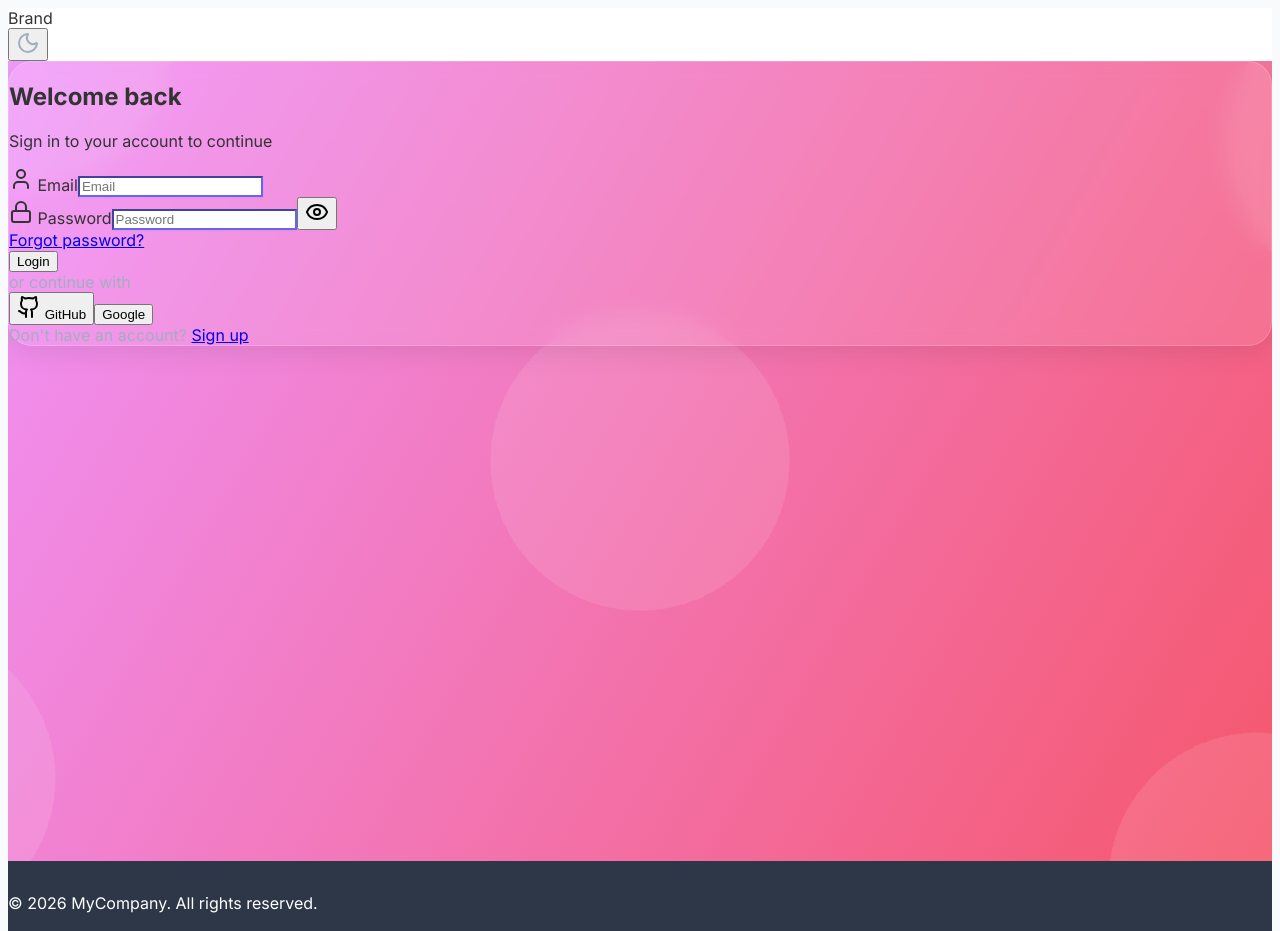
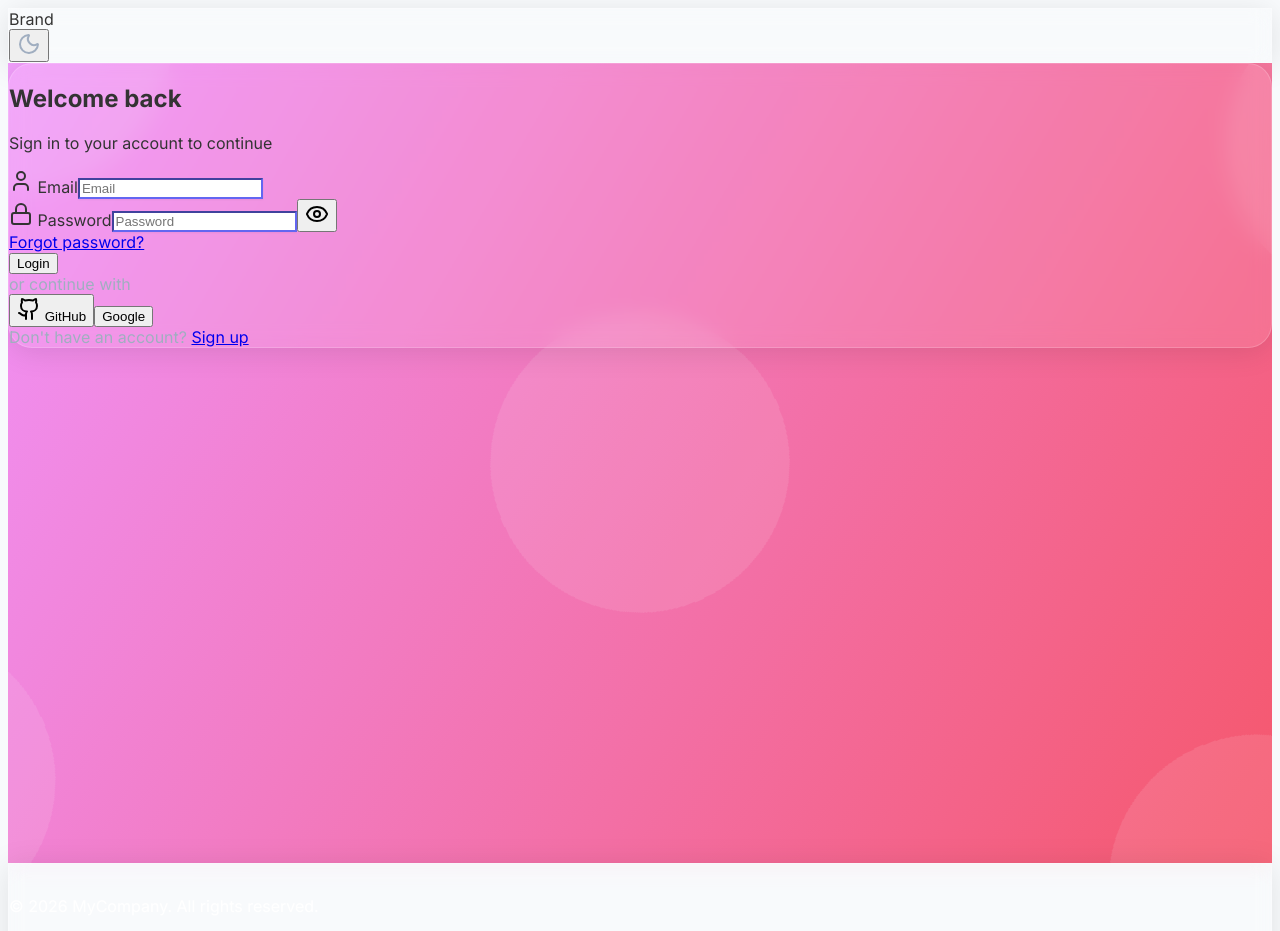
Before and after one commit to tuniepie/study-nestjs-nextjs, a Next.js app: page / in a window 1280 px wide. Shown: the top 931 px of the page. Built offline with nearby package versions, Linux system fonts and the light colour scheme.

Commit message:
feat: Redesign the entire UI to be modern and beautiful with dark

```diff
--- a/app/components/Footer.tsx
+++ b/app/components/Footer.tsx
@@ -2,13 +2,13 @@ import React from 'react';
 
 const Footer: React.FC = () => {
   return (
-    <footer className="bg-gray-800 text-white py-4">
-      <div className="container mx-auto text-center">
-        <p>&copy; 2026 MyCompany. All rights reserved.</p>
+    <footer className="glassmorphism text-center p-4">
+      <div className="container mx-auto">
+        <p className="text-gray-800 dark:text-white">&copy; 2026 MyCompany. All rights reserved.</p>
         <nav className="mt-2">
-          <a href="#" className="text-gray-400 hover:text-white mx-2">Privacy Policy</a>
-          <a href="#" className="text-gray-400 hover:text-white mx-2">Terms of Service</a>
-          <a href="#" className="text-gray-400 hover:text-white mx-2">Contact</a>
+          <a href="#" className="text-gray-600 dark:text-gray-300 hover:text-gray-800 dark:hover:text-white mx-2 transition duration-300">Privacy Policy</a>
+          <a href="#" className="text-gray-600 dark:text-gray-300 hover:text-gray-800 dark:hover:text-white mx-2 transition duration-300">Terms of Service</a>
+          <a href="#" className="text-gray-600 dark:text-gray-300 hover:text-gray-800 dark:hover:text-white mx-2 transition duration-300">Contact</a>
         </nav>
       </div>
     </footer>
--- a/app/components/LoginBar.tsx
+++ b/app/components/LoginBar.tsx
@@ -1,5 +1,4 @@
 "use client";
-
 import React, { useState } from 'react';
 import { User, Lock, Github, Eye, EyeOff } from 'lucide-react';
 
@@ -11,7 +10,7 @@ const LoginBar: React.FC = () => {
   };
 
   return (
-    <div className="glassmorphism p-8 rounded-3xl shadow-lg">
+    <div className="glassmorphism p-8 rounded-3xl shadow-lg fade-in">
       <h2 className="text-3xl font-bold text-center text-gray-800 dark:text-white mb-2">Welcome back</h2>
       <p className="text-center text-gray-600 dark:text-gray-400 mb-8">Sign in to your account to continue</p>
       <form className="space-y-6">
@@ -31,7 +30,7 @@ const LoginBar: React.FC = () => {
           </button>
         </div>
         <div className="flex justify-between items-center">
-          <a href="#" className="text-sm text-indigo-600 hover:underline">Forgot password?</a>
+          <a href="#" className="text-sm text-indigo-600 hover:underline transition duration-300">Forgot password?</a>
         </div>
         <button type="submit" className="w-full bg-gradient-to-r from-indigo-500 to-violet-600 text-white py-3 px-6 rounded-lg hover:shadow-lg focus:outline-none focus:ring-2 focus:ring-indigo-500 focus:ring-opacity-50 transition duration-150 ease-in-out active:scale-95">
           Login
@@ -51,7 +50,7 @@ const LoginBar: React.FC = () => {
           </button>
         </div>
         <div className="text-center mt-4">
-          <span className="text-gray-500 dark:text-gray-400">Don't have an account? </span><a href="#" className="text-indigo-600 hover:underline">Sign up</a>
+          <span className="text-gray-500 dark:text-gray-400">Don't have an account? </span><a href="#" className="text-indigo-600 hover:underline transition duration-300">Sign up</a>
         </div>
       </form>
     </div>
--- a/app/components/Navbar.tsx
+++ b/app/components/Navbar.tsx
@@ -21,11 +21,11 @@ const Navbar = () => {
   };
 
   return (
-    <nav className="flex justify-between items-center p-4 bg-white dark:bg-gray-800 shadow-md">
-      <div className="text-xl font-bold">Brand</div>
+    <nav className="flex justify-between items-center p-4 glassmorphism">
+      <div className="text-xl font-bold text-gray-800 dark:text-white">Brand</div>
       <button
         onClick={toggleTheme}
-        className="p-2 rounded focus:outline-none focus:ring-2 focus:ring-offset-2 focus:ring-blue-500"
+        className="p-2 rounded focus:outline-none focus:ring-2 focus:ring-offset-2 focus:ring-blue-500 transition duration-300"
         aria-label="Toggle Dark Mode"
       >
         {isDarkMode ? <Sun className="w-6 h-6 text-yellow-500" /> : <Moon className="w-6 h-6 text-gray-500" />}
--- a/app/layout.tsx
+++ b/app/layout.tsx
@@ -1,18 +1,10 @@
 import type { Metadata } from "next";
-import { Geist, Geist_Mono } from "next/font/google";
+import { Inter } from "next/font/google";
 import "./globals.css";
-import Footer from "./components/Footer"; // Import the Footer component
-import Navbar from "./components/Navbar"; // Import the Navbar component
+import Footer from "./components/Footer";
+import Navbar from "./components/Navbar";
 
-const geistSans = Geist({
-  variable: "--font-geist-sans",
-  subsets: ["latin"],
-});
-
-const geistMono = Geist_Mono({
-  variable: "--font-geist-mono",
-  subsets: ["latin"],
-});
+const inter = Inter({ subsets: ["latin"] });
 
 export const metadata: Metadata = {
   title: "Create Next App",
@@ -26,10 +18,12 @@ export default function RootLayout({
 }>) {
   return (
     <html lang="en">
-      <body className={`${geistSans.variable} ${geistMono.variable} antialiased`}>
-        <Navbar /> {/* Add the Navbar component */}
-        {children}
-        <Footer /> {/* Add the Footer component */}
+      <body className={`${inter.className} antialiased`}>
+        <div className="min-h-screen flex flex-col">
+          <Navbar />
+          <main className="flex-grow fade-in">{children}</main>
+          <Footer />
+        </div>
       </body>
     </html>
   );
--- /dev/null
+++ b/globals.css
@@ -0,0 +1,44 @@
+:root {
+  --color-primary: #ffffff;
+  --color-secondary: #1a1a1a;
+  --color-accent: #6c63ff;
+  --color-text: #333333;
+  --color-text-dark: #ffffff;
+  --font-family: 'Inter', sans-serif;
+  --font-size-base: 16px;
+  --border-radius: 8px;
+  --transition-duration: 0.3s;
+}
+
+/* Dark theme */
+@media (prefers-color-scheme: dark) {
+  :root {
+    --color-primary: #1a1a1a;
+    --color-secondary: #ffffff;
+    --color-text: #ffffff;
+  }
+}
+
+body {
+  font-family: var(--font-family);
+  font-size: var(--font-size-base);
+  color: var(--color-text);
+  background-color: var(--color-primary);
+  transition: background-color var(--transition-duration), color var(--transition-duration);
+}
+
+.glassmorphism {
+  background: rgba(255, 255, 255, 0.2);
+  backdrop-filter: blur(10px);
+  border-radius: var(--border-radius);
+  padding: 20px;
+}
+
+@keyframes fadeIn {
+  from { opacity: 0; }
+  to { opacity: 1; }
+}
+
+.fade-in {
+  animation: fadeIn var(--transition-duration) ease-in-out;
+}
```
